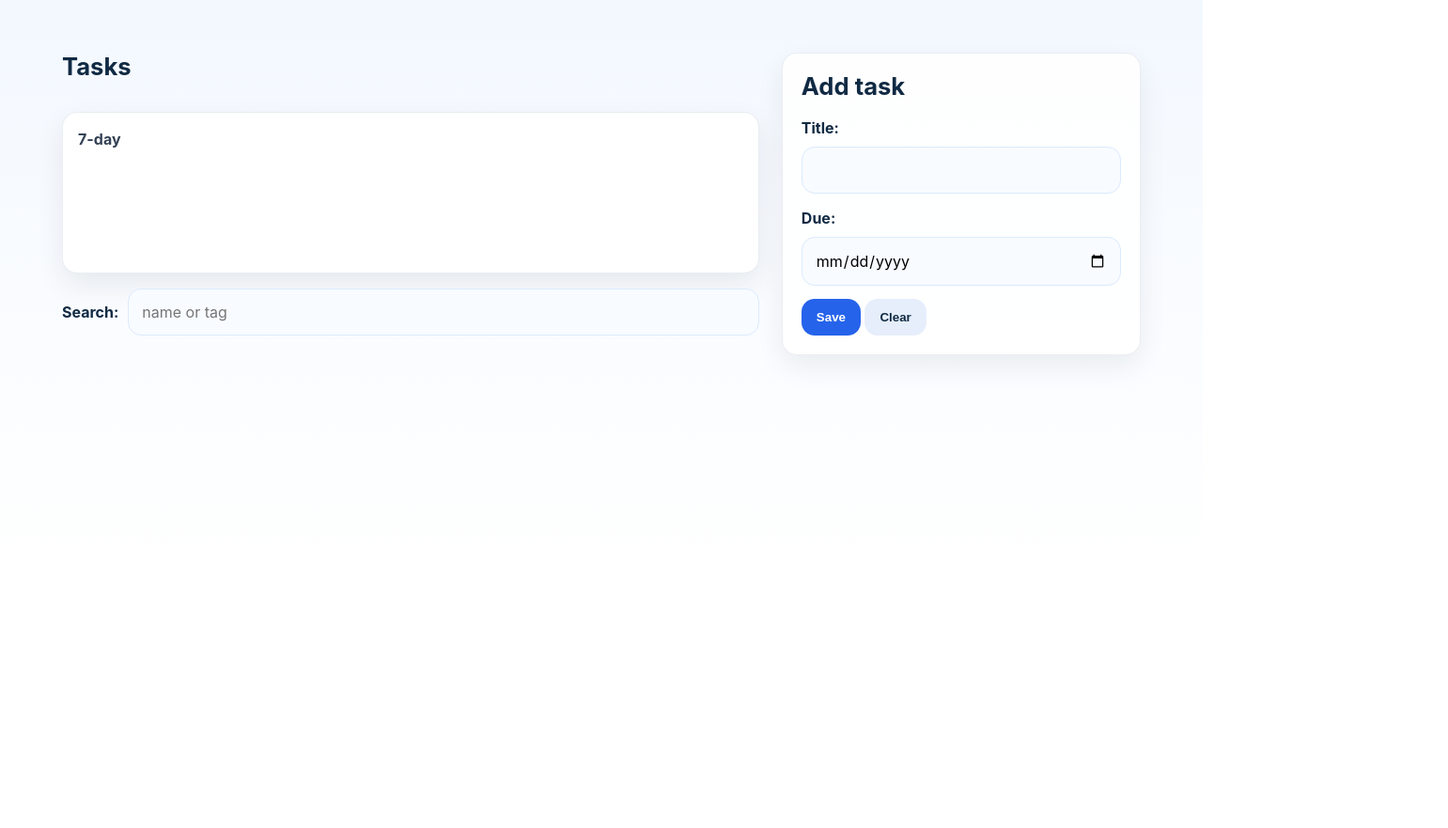
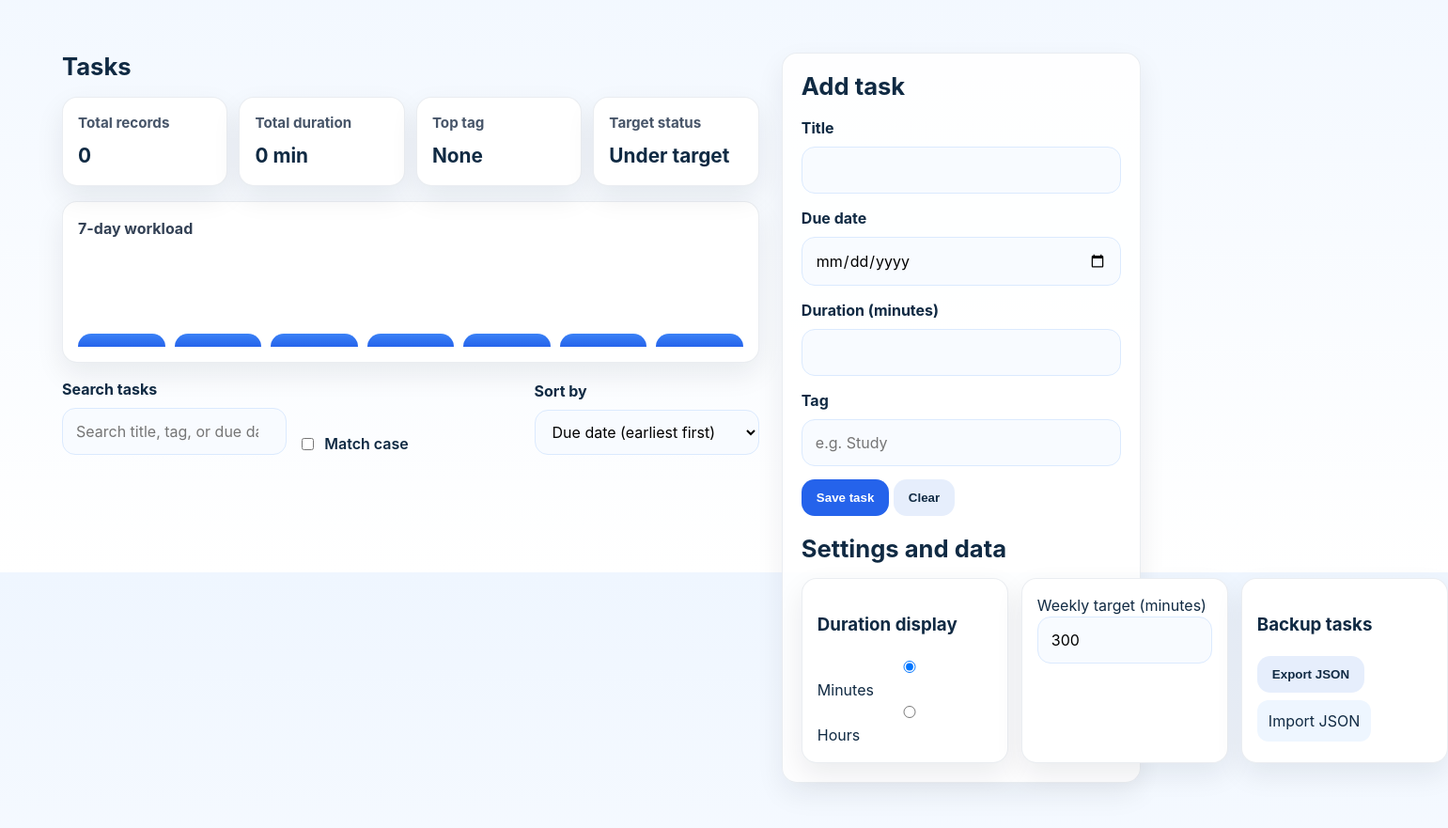
Before and after one commit to smuhizi-hue/Frontend-Summative-assignment-, a plain HTML site: page index.html in a window 1280 px wide. Shown: the part 191-1072 px from the top of the page at 94% size, 1541 px wide, since content can reach past the window. Before the commit the page ends 800 px from the top, so only its background shows below. Drawn offline with Linux system fonts and the light colour scheme.

Commit message:
work done

```diff
--- a/index.html
+++ b/index.html
@@ -1,54 +1,108 @@
-<!DOCTYPE html>
+<!doctype html>
 <html lang="en">
 <head>
-  <meta charset="UTF-8">
+  <meta charset="utf-8">
+  <meta name="viewport" content="width=device-width, initial-scale=1">
   <title>Task Tracker</title>
   <link rel="stylesheet" href="styles/main.css">
 </head>
 <body>
-
   <header>
     <h1>Task Tracker</h1>
     <p>School tasks in one place.</p>
   </header>
 
   <main>
-    <section>
-      <h2>Tasks</h2>
-
+    <section aria-labelledby="tasks-heading">
+      <h2 id="tasks-heading">Tasks</h2>
       <div id="dashboard-cards"></div>
 
       <div class="trend-panel">
-        <h3>7-day</h3>
-        <div id="trend-chart"></div>
+        <h3>7-day workload</h3>
+        <div id="trend-chart" aria-label="Workload over the next seven days"></div>
       </div>
 
-      <div class="search-box">
-        <label>Search:</label>
-        <input id="search-input" type="text" placeholder="name or tag">
+      <div class="records-controls">
+        <div class="control">
+          <label for="search-input">Search tasks</label>
+          <input id="search-input" type="search" placeholder="Search title, tag, or due date">
+        </div>
+        <div class="control checkbox-control">
+          <label for="search-case">
+            <input id="search-case" type="checkbox">
+            Match case
+          </label>
+        </div>
+        <div class="control">
+          <label for="sort-select">Sort by</label>
+          <select id="sort-select">
+            <option value="dueDate-asc">Due date (earliest first)</option>
+            <option value="dueDate-desc">Due date (latest first)</option>
+            <option value="title-asc">Title (A-Z)</option>
+            <option value="title-desc">Title (Z-A)</option>
+            <option value="duration-asc">Duration (shortest first)</option>
+            <option value="duration-desc">Duration (longest first)</option>
+          </select>
+        </div>
       </div>
-
-      <div id="records-list"></div>
+      <div id="record-error" class="status-message" role="status" aria-live="polite"></div>
+      <div id="records-list" class="records-list"></div>
     </section>
 
-    <section>
-      <h2>Add task</h2>
+    <section aria-labelledby="add-task-heading">
+      <h2 id="add-task-heading">Add task</h2>
       <form id="record-form">
         <div class="form-row">
-          <label>Title:</label>
+          <label for="title-input">Title</label>
           <input id="title-input" type="text" required>
+          <span id="title-error" class="field-error"></span>
         </div>
         <div class="form-row">
-          <label>Due:</label>
+          <label for="due-date-input">Due date</label>
           <input id="due-date-input" type="date" required>
+          <span id="dueDate-error" class="field-error"></span>
         </div>
-
-        <button type="submit">Save</button>
+        <div class="form-row">
+          <label for="duration-input">Duration (minutes)</label>
+          <input id="duration-input" type="number" min="0" step="0.01" required>
+          <span id="duration-error" class="field-error"></span>
+        </div>
+        <div class="form-row">
+          <label for="tag-input">Tag</label>
+          <input id="tag-input" type="text" placeholder="e.g. Study" required>
+          <span id="tag-error" class="field-error"></span>
+        </div>
+        <button type="submit">Save task</button>
         <button type="button" id="form-reset">Clear</button>
       </form>
+
+      <div class="settings">
+        <h2>Settings and data</h2>
+        <div class="settings-grid">
+          <div class="setting-card">
+            <h3>Duration display</h3>
+            <label><input type="radio" name="unit" value="minutes" checked> Minutes</label>
+            <label><input type="radio" name="unit" value="hours"> Hours</label>
+          </div>
+          <div class="setting-card">
+            <label for="weekly-target">Weekly target (minutes)</label>
+            <input id="weekly-target" type="number" min="1" value="300">
+            <span id="target-error" class="field-error"></span>
+          </div>
+          <div class="setting-card">
+            <h3>Backup tasks</h3>
+            <button type="button" id="export-json">Export JSON</button>
+            <label class="file-label" for="import-json">
+              Import JSON
+              <input id="import-json" type="file" accept="application/json,.json">
+            </label>
+            <span id="import-error" class="field-error" role="alert"></span>
+          </div>
+        </div>
+      </div>
     </section>
   </main>
 
-  <script src="scripts/app.js"></script>
+  <script type="module" src="scripts/app.js"></script>
 </body>
 </html>
```
Also changed, not shown: main.css (line endings or trailing spaces), 1 other file.
